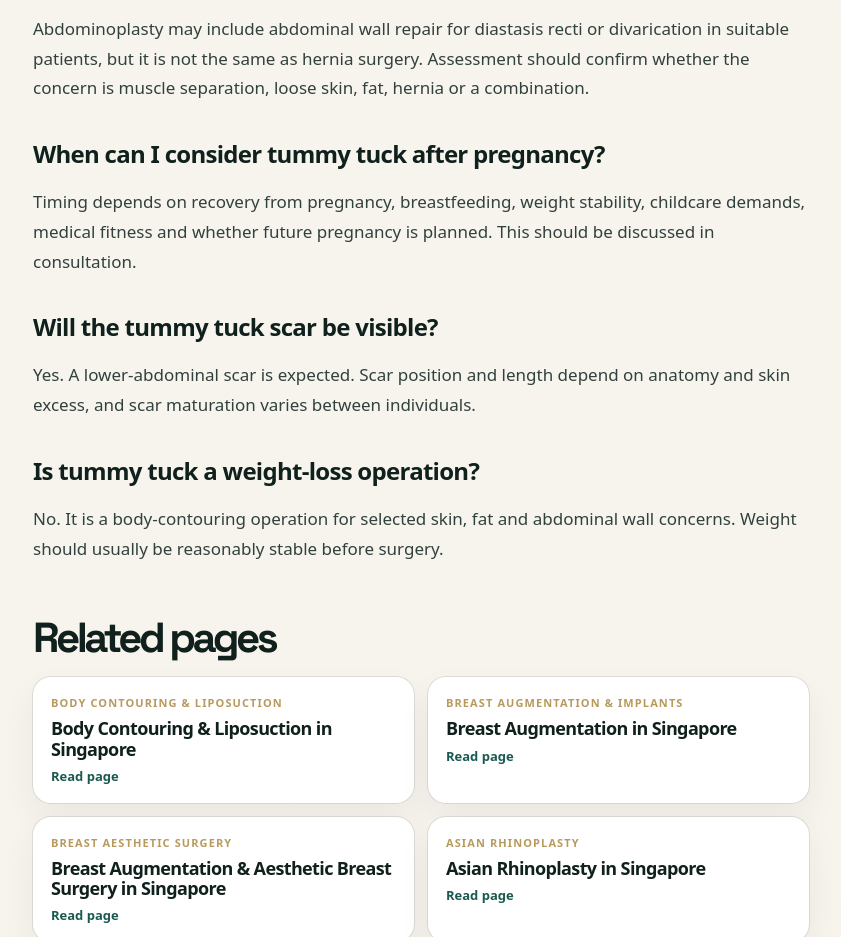
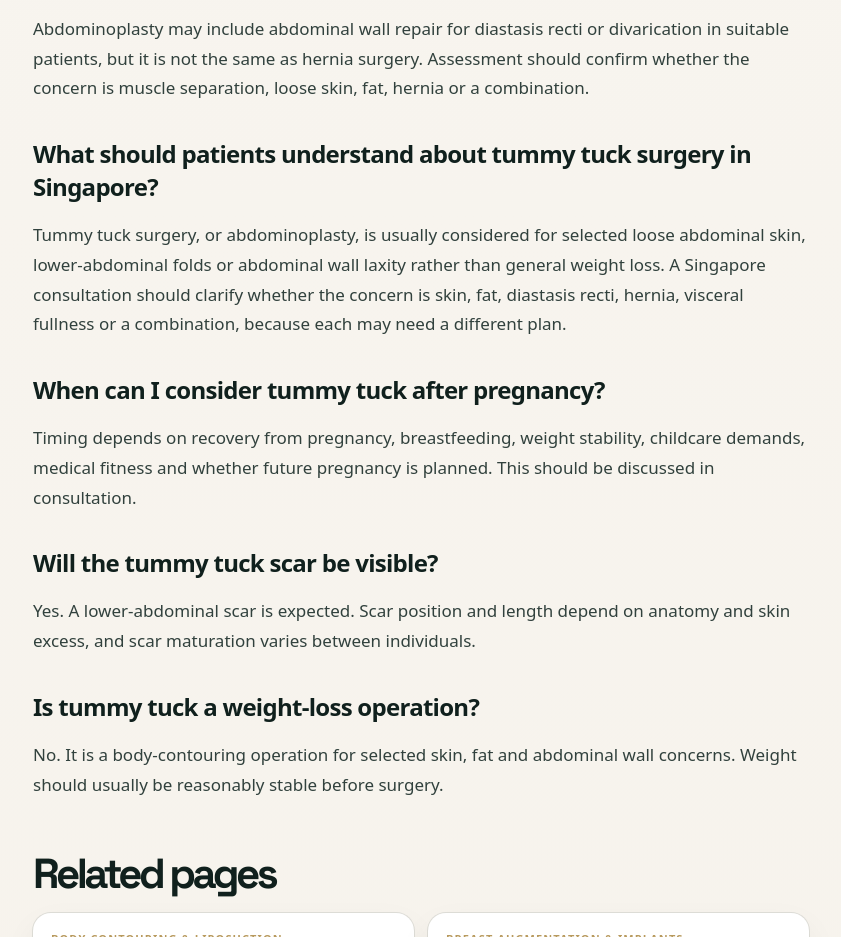
Before and after one commit to zatyrical/plasticwebsite, a Next.js app: page /tummy-tuck-singapore in a window 1280 px wide. Shown: the part 6580-7517 px from the top of the page, without its empty margins (219-1060 px from the left). Built offline with nearby package versions, Linux system fonts and the light colour scheme.

Commit message:
Add aesthetic procedure FAQ search signals

```diff
--- a/app/procedureArticles.ts
+++ b/app/procedureArticles.ts
@@ -186,6 +186,7 @@ export const procedureArticles: Record<string, ProcedureArticle> = {
       { question: 'How should I choose a tummy tuck doctor in Singapore?', answer: 'Useful points to discuss include specialist training in plastic surgery, experience with abdominal contouring, assessment of loose skin versus fat versus diastasis recti, scar planning, anaesthesia safety, recovery support and how complications are handled. A consultation is needed to decide whether tummy tuck, liposuction, staged treatment or no surgery is appropriate.' },
       { question: 'Who may be suitable for a mini tummy tuck in Singapore?', answer: 'A mini tummy tuck may be considered only when the main concern is limited lower-abdominal skin excess below the belly button, with suitable tissue quality and abdominal-wall findings. It is not a shortcut for every abdominoplasty patient, and a full assessment is needed to decide whether mini tummy tuck, full tummy tuck, liposuction, staged treatment or no surgery is more appropriate.' },
       { question: 'Is abdominoplasty surgery in Singapore used for divarication?', answer: 'Abdominoplasty may include abdominal wall repair for diastasis recti or divarication in suitable patients, but it is not the same as hernia surgery. Assessment should confirm whether the concern is muscle separation, loose skin, fat, hernia or a combination.' },
+      { question: 'What should patients understand about tummy tuck surgery in Singapore?', answer: 'Tummy tuck surgery, or abdominoplasty, is usually considered for selected loose abdominal skin, lower-abdominal folds or abdominal wall laxity rather than general weight loss. A Singapore consultation should clarify whether the concern is skin, fat, diastasis recti, hernia, visceral fullness or a combination, because each may need a different plan.' },
       { question: 'When can I consider tummy tuck after pregnancy?', answer: 'Timing depends on recovery from pregnancy, breastfeeding, weight stability, childcare demands, medical fitness and whether future pregnancy is planned. This should be discussed in consultation.' },
       { question: 'Will the tummy tuck scar be visible?', answer: 'Yes. A lower-abdominal scar is expected. Scar position and length depend on anatomy and skin excess, and scar maturation varies between individuals.' },
       { question: 'Is tummy tuck a weight-loss operation?', answer: 'No. It is a body-contouring operation for selected skin, fat and abdominal wall concerns. Weight should usually be reasonably stable before surgery.' }
@@ -268,6 +269,7 @@ export const procedureArticles: Record<string, ProcedureArticle> = {
       { question: 'Can breast augmentation correct sagging?', answer: 'Implants may improve selected mild volume-related deflation, but significant sagging or low nipple position often requires discussion of a breast lift rather than implant alone.' },
       { question: 'Do breast implants need to be replaced every 10 years?', answer: 'Not automatically. Implants are not lifetime devices for every patient, but replacement is usually based on symptoms, imaging findings, implant problems, patient preference or revision needs rather than a fixed date alone.' },
       { question: 'Can breast augmentation be planned for rapid recovery?', answer: 'Selected primary breast augmentation patients may be suitable for rapid recovery principles, but this is not assured for every patient. Recovery depends on anatomy, implant choice, surgical plan, anaesthesia recovery and individual healing.' },
+      { question: 'What happens during breast augmentation surgery in Singapore?', answer: 'Breast augmentation surgery usually involves placing an implant through a planned incision into a pocket selected for the patient’s anatomy. Consultation should cover implant dimensions, placement plane, incision position, breast screening, anaesthesia, recovery instructions, long-term implant monitoring and risks such as bleeding, infection, capsular contracture, rupture or revision surgery.' },
       { question: 'What should I ask before a breast augmentation procedure in Singapore?', answer: 'Useful questions include how implant size is selected, whether the plan fits your breast base width and tissue thickness, implant plane and incision options, breast-screening needs, expected recovery, long-term implant monitoring and what complications would require urgent review.' },
       { question: 'How are Motiva breast augmentation decisions made?', answer: 'Motiva implants may be discussed during breast augmentation planning, but the decision should still be measurement-based. Breast base width, tissue thickness, implant dimensions, projection, desired shape, safety considerations and long-term follow-up all matter more than choosing an implant by brand name alone.' },
       { question: 'Will breast augmentation affect breast screening?', answer: 'Breast implants can affect imaging technique and should be disclosed to screening providers. Patients with symptoms, family history or abnormal imaging may need assessment before elective cosmetic surgery.' }
```
